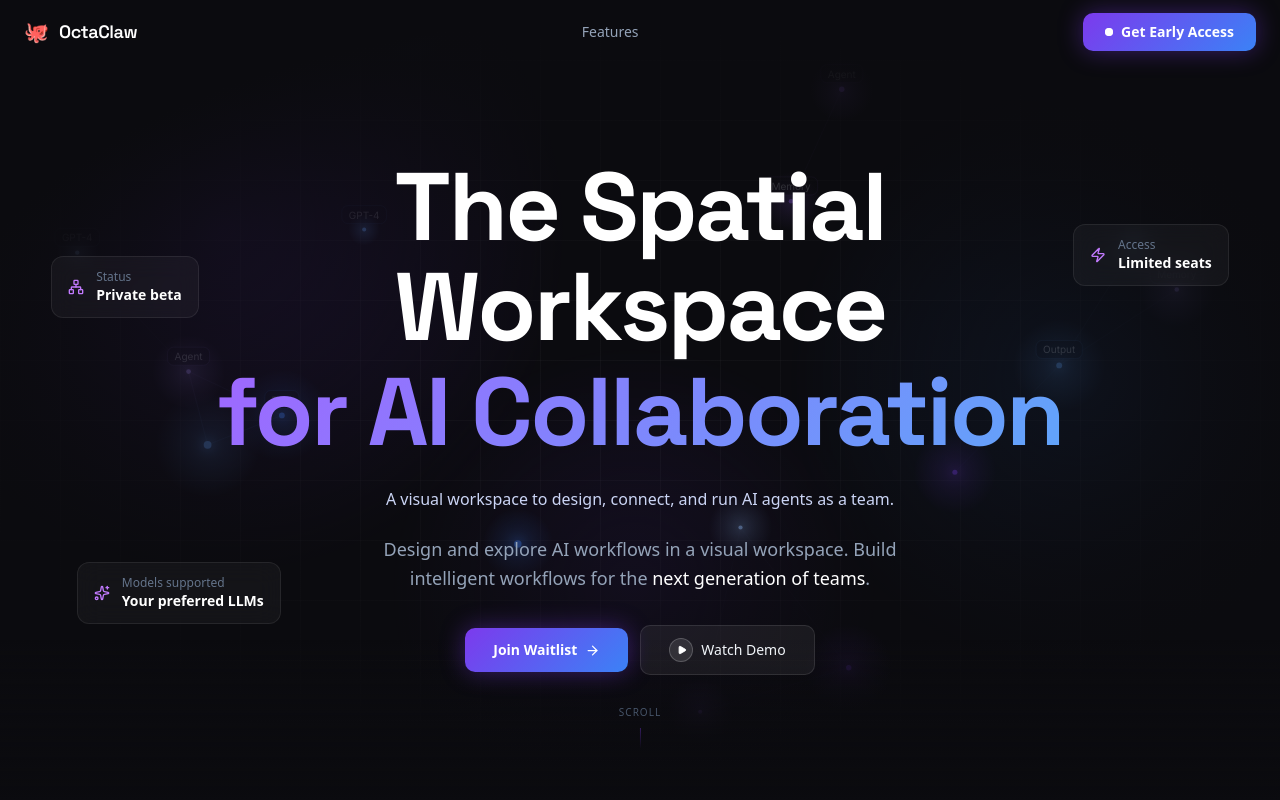
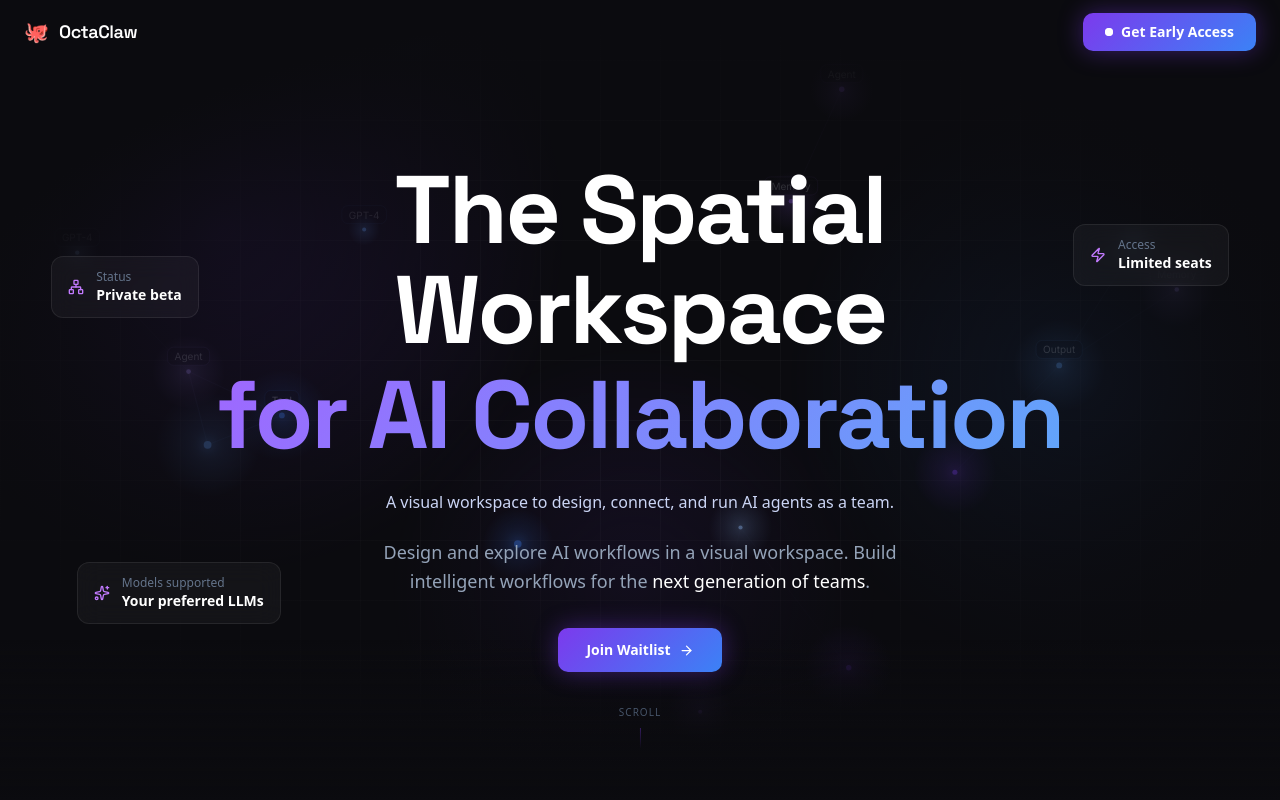
Before and after one commit to Sohail-9/octaclaw-fe, a Next.js app: page / in a window 1280 px wide. Shown: the top 800 px of the page. Built offline with nearby package versions, Linux system fonts and the light colour scheme.

Commit message:
refactor: remove navigation links and the 'Watch Demo' button.

```diff
--- a/src/components/layout/Navbar.tsx
+++ b/src/components/layout/Navbar.tsx
@@ -4,9 +4,7 @@ import { useEffect, useState } from "react";
 import { motion, AnimatePresence } from "framer-motion";
 import { Menu, X } from "lucide-react";
 
-const NAV_LINKS = [
-    { label: "Features", href: "#features" },
-];
+const NAV_LINKS: { label: string; href: string }[] = [];
 
 export default function Navbar() {
     const [scrolled, setScrolled] = useState(false);
--- a/src/components/sections/Hero.tsx
+++ b/src/components/sections/Hero.tsx
@@ -2,7 +2,7 @@
 
 import { useEffect, useRef } from "react";
 import { motion, type Variants, useReducedMotion } from "framer-motion";
-import { ArrowRight, Play, Sparkles, Zap, Network } from "lucide-react";
+import { ArrowRight, Sparkles, Zap, Network } from "lucide-react";
 
 /* ─── Animated node-network canvas ─────────────────────────────── */
 interface Node {
@@ -316,15 +316,6 @@ export default function HeroSection() {
             Join Waitlist
             <ArrowRight size={15} />
           </a>
-          <button
-            id="hero-watch-demo"
-            className="btn-ghost inline-flex items-center gap-2 text-sm"
-          >
-            <div className="flex items-center justify-center w-6 h-6 rounded-full bg-white/10 border border-white/20">
-              <Play size={10} fill="white" className="text-white ml-0.5" />
-            </div>
-            Watch Demo
-          </button>
         </motion.div>
 
         {/* Trust line */}
```
